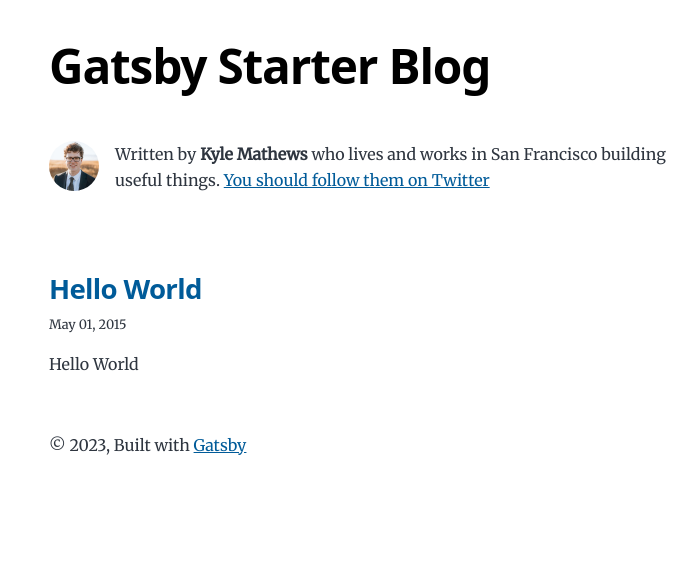
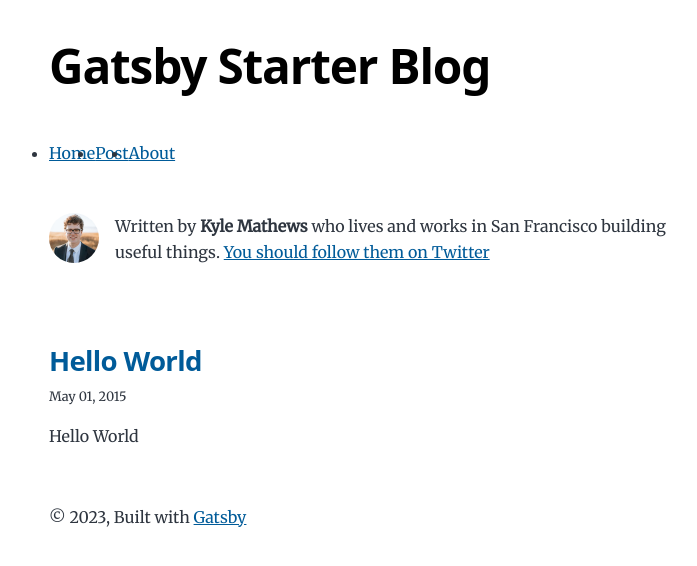
Before and after one commit to Lyuhitto/blog, a Gatsby site: page / in a window 1280 px wide. Shown: the whole page, without its empty margins (275-972 px from the left). Built offline with nearby package versions, Linux system fonts and the light colour scheme; Gatsby itself is replaced by a stand-in of ours.

Commit message:
Make initial navbar
Make initial navbar.

```diff
--- /dev/null
+++ b/src/components/Navbar/Navbar.jsx
@@ -0,0 +1,25 @@
+import React from "react"
+import { Link } from "gatsby"
+import {container, menus} from './Navbar.module.css'
+// import './Navbar.module.css'
+
+
+export default function Navbar() {
+  return (
+    <div className={container}>
+      <ul className={menus}>
+        {menusList.map((item, key) => (
+          <li key={key}>
+            <Link to={item.url}>{item.name}</Link>
+          </li>
+        ))}
+      </ul>
+    </div>
+  )
+}
+
+const menusList = [
+  { name: "Home", url: "/" },
+  { name: "Post", url: "/posts" },
+  { name: "About", url: "/about" },
+]
--- /dev/null
+++ b/src/components/Navbar/Navbar.module.css
@@ -0,0 +1,6 @@
+.container {
+
+}
+.menus {
+  display: flex;
+}
--- a/src/components/layout.js
+++ b/src/components/layout.js
@@ -1,5 +1,6 @@
 import * as React from "react"
 import { Link } from "gatsby"
+import Navbar from './Navbar/Navbar'
 
 const Layout = ({ location, title, children }) => {
   const rootPath = `${__PATH_PREFIX__}/`
@@ -23,6 +24,7 @@
   return (
     <div className="global-wrapper" data-is-root-path={isRootPath}>
       <header className="global-header">{header}</header>
+      <Navbar  />
       <main>{children}</main>
       <footer>
         © {new Date().getFullYear()}, Built with
```
